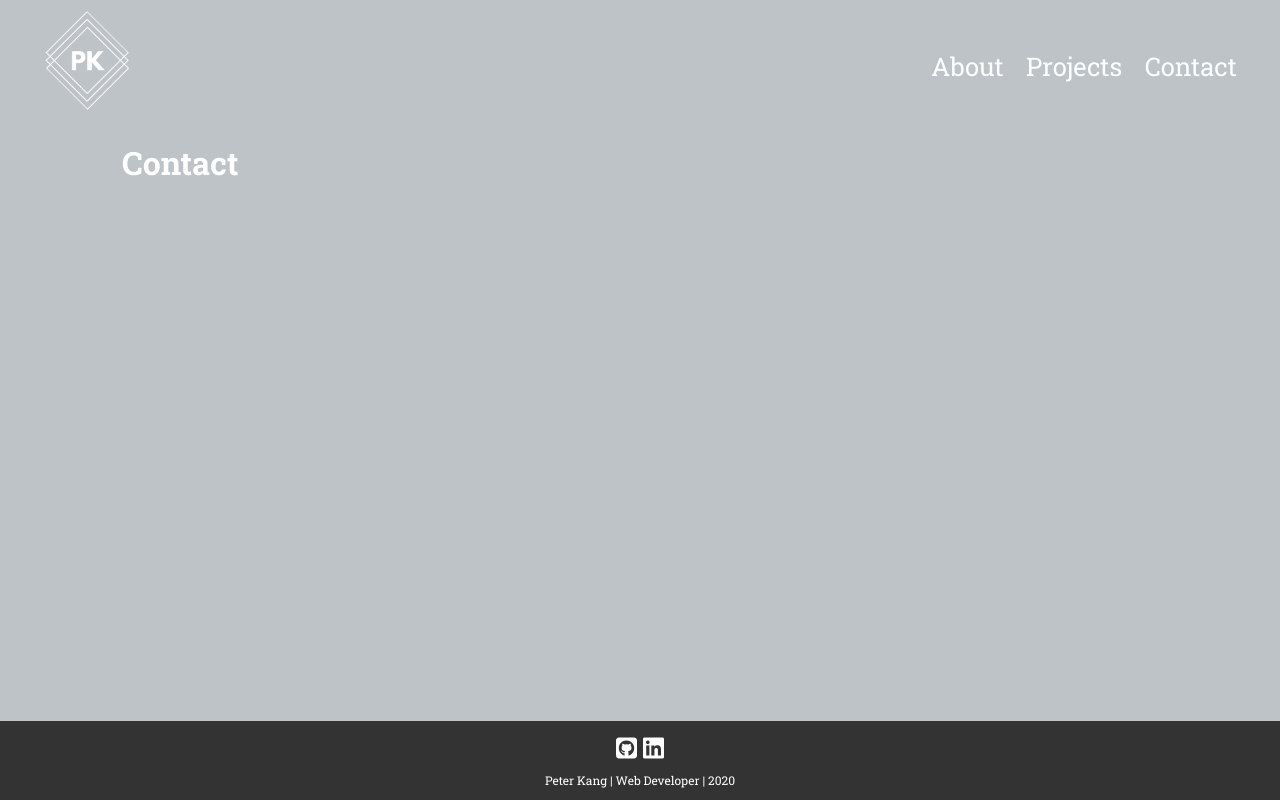
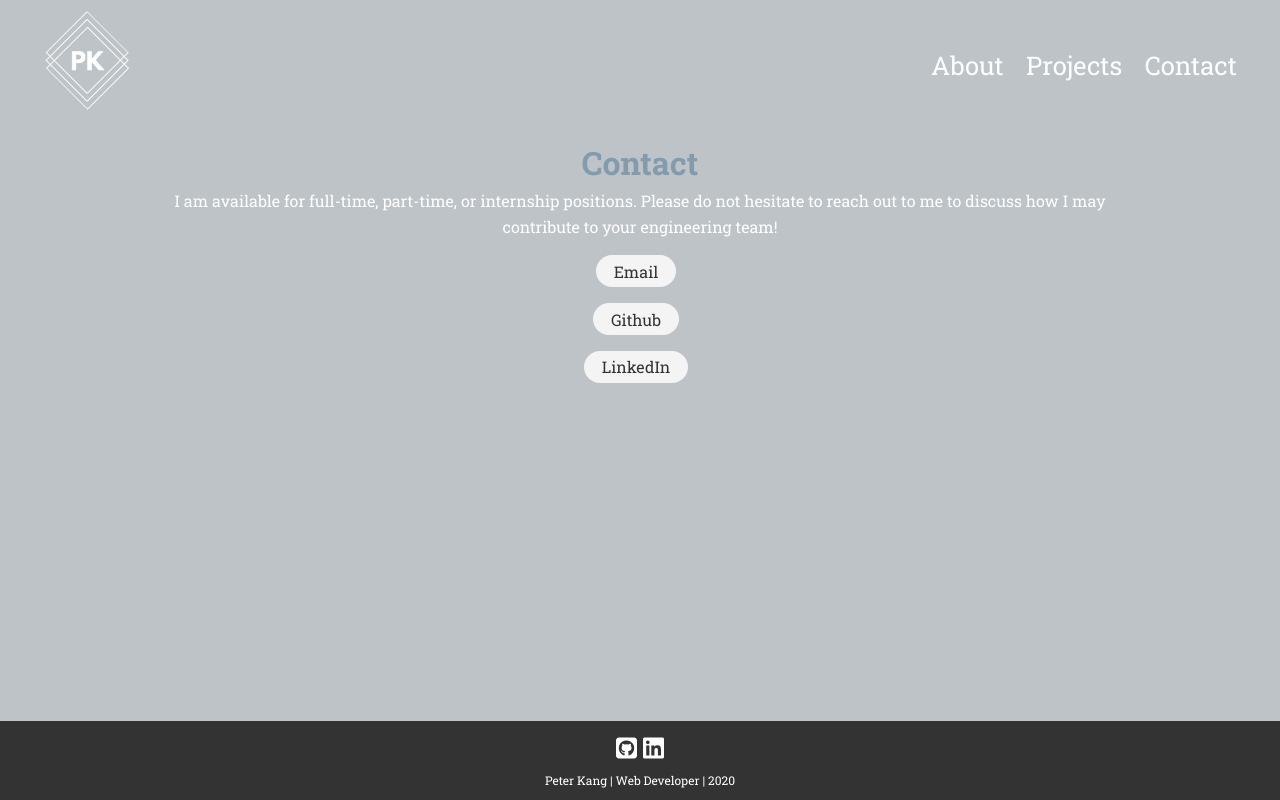
Before and after one commit to pswk1/pk-portfolio, a React (Create React App) app: page /contact in a window 1280 px wide. Built offline with nearby package versions, Linux system fonts and the light colour scheme; the HTML template or start-up script is replaced by a standard one.

Commit message:
contact component

```diff
--- a/src/App.css
+++ b/src/App.css
@@ -124,7 +124,7 @@ img {
 /* Cards */
 .card {
   padding: 1rem;
-  border: #ccc 1px dotted;
+  border: #ccc 3px dashed;
   margin: 0.7rem 0;
 }
 
@@ -339,6 +339,10 @@ img {
   transform: translateY(-1px);
 }
 
+.link-animation {
+  transform: translateY(-1px);
+}
+
 .bg-light,
 .badge-light {
   border: #ccc solid 1px;
--- a/src/components/layout/Navbar.js
+++ b/src/components/layout/Navbar.js
@@ -1,19 +1,25 @@
 import React from 'react';
-import { Link } from 'react-router-dom';
+import { NavLink } from 'react-router-dom';
 import logo from '../../assets/imgs/PK.png';
 
 const Navbar = () => {
   return (
     <nav className='navbar .bg-light-gray'>
       <h1>
-        <Link to='/'>
+        <NavLink to='/'>
           <img src={logo} alt='logo'></img>
-        </Link>
+        </NavLink>
       </h1>
       <ul>
-        <Link to='/about'>About</Link>
-        <Link to='/projects'>Projects</Link>
-        <Link to='/Contact'>Contact</Link>
+        <NavLink className='link-animation' to='/about'>
+          About
+        </NavLink>
+        <NavLink className='link-animation' to='/projects'>
+          Projects
+        </NavLink>
+        <NavLink className='link-animation' to='/Contact'>
+          Contact
+        </NavLink>
       </ul>
     </nav>
   );
--- a/src/components/pages/Contact.js
+++ b/src/components/pages/Contact.js
@@ -2,8 +2,42 @@ import React from 'react';
 
 const Contact = () => {
   return (
-    <div>
-      <h1>Contact</h1>
+    <div className='container my-bot-3'>
+      <h1 className='color-pastel all-center'>Contact</h1>
+      <div className='all-center'>
+        <p>
+          I am available for full-time, part-time, or internship positions.
+          Please do not hesitate to reach out to me to discuss how I may
+          contribute to your engineering team!
+        </p>
+
+        <a
+          className='btn my-top-1'
+          href='mailto:peeterkang@gmail.com'
+          target='_blank'
+          rel='noopener noreferrer'
+        >
+          Email
+        </a>
+
+        <a
+          className='btn my-top-1'
+          href='https://github.com/pswk1'
+          target='_blank'
+          rel='noopener noreferrer'
+        >
+          Github
+        </a>
+
+        <a
+          className='btn my-top-1 my-bot-1'
+          href='https://www.linkedin.com/in/peterswkang/'
+          target='_blank'
+          rel='noopener noreferrer'
+        >
+          LinkedIn
+        </a>
+      </div>
     </div>
   );
 };
--- a/src/components/projects/Projects.js
+++ b/src/components/projects/Projects.js
@@ -4,7 +4,7 @@ import ProjectInfo from './ProjectInfo';
 
 const Projects = () => {
   return (
-    <div className='container'>
+    <div className='container my-bot-3'>
       <h1 className='color-pastel'>Projects</h1>
       <div className='grid-2'>
         {ProjectInfo.map((project) => (
```
